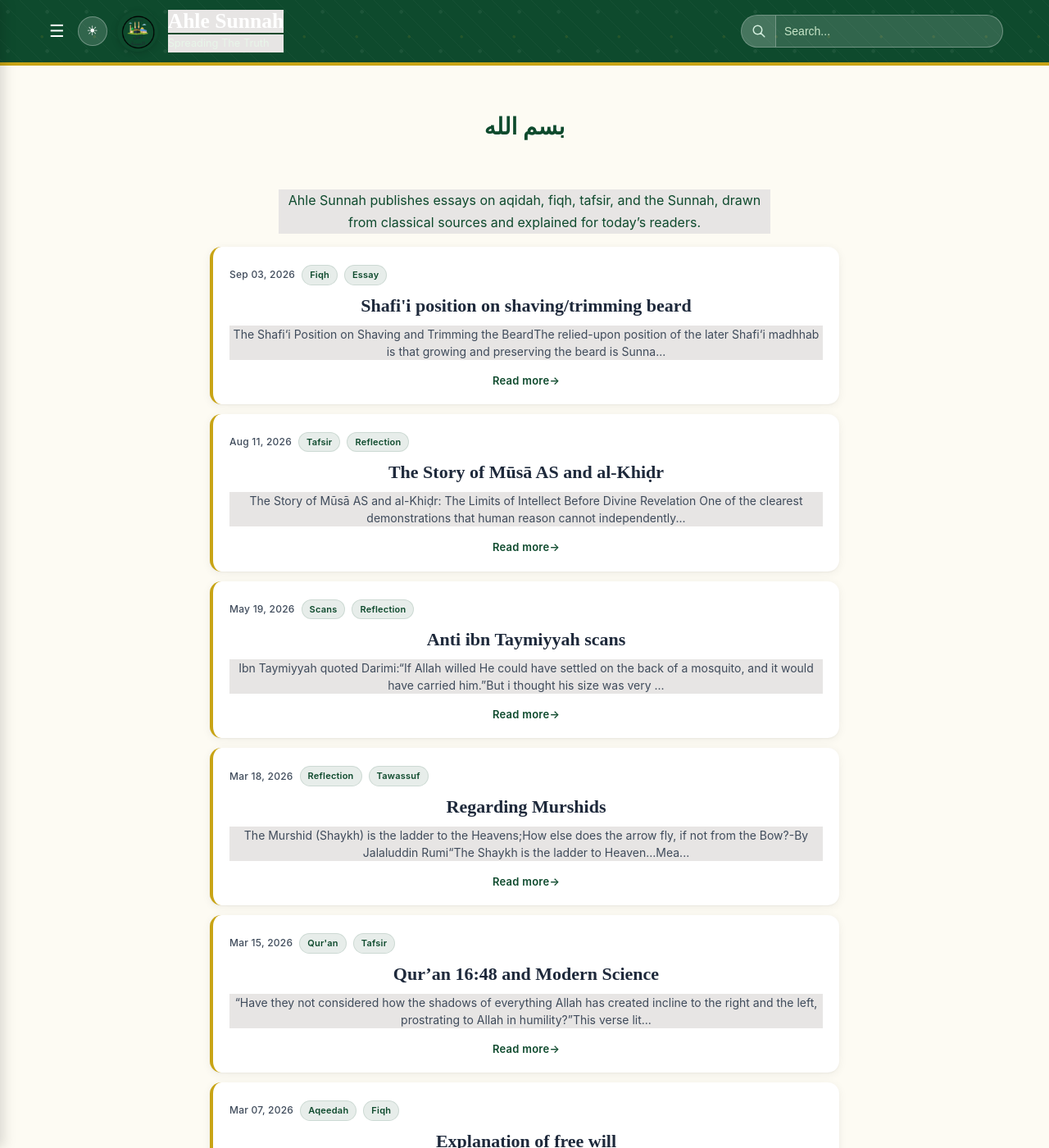
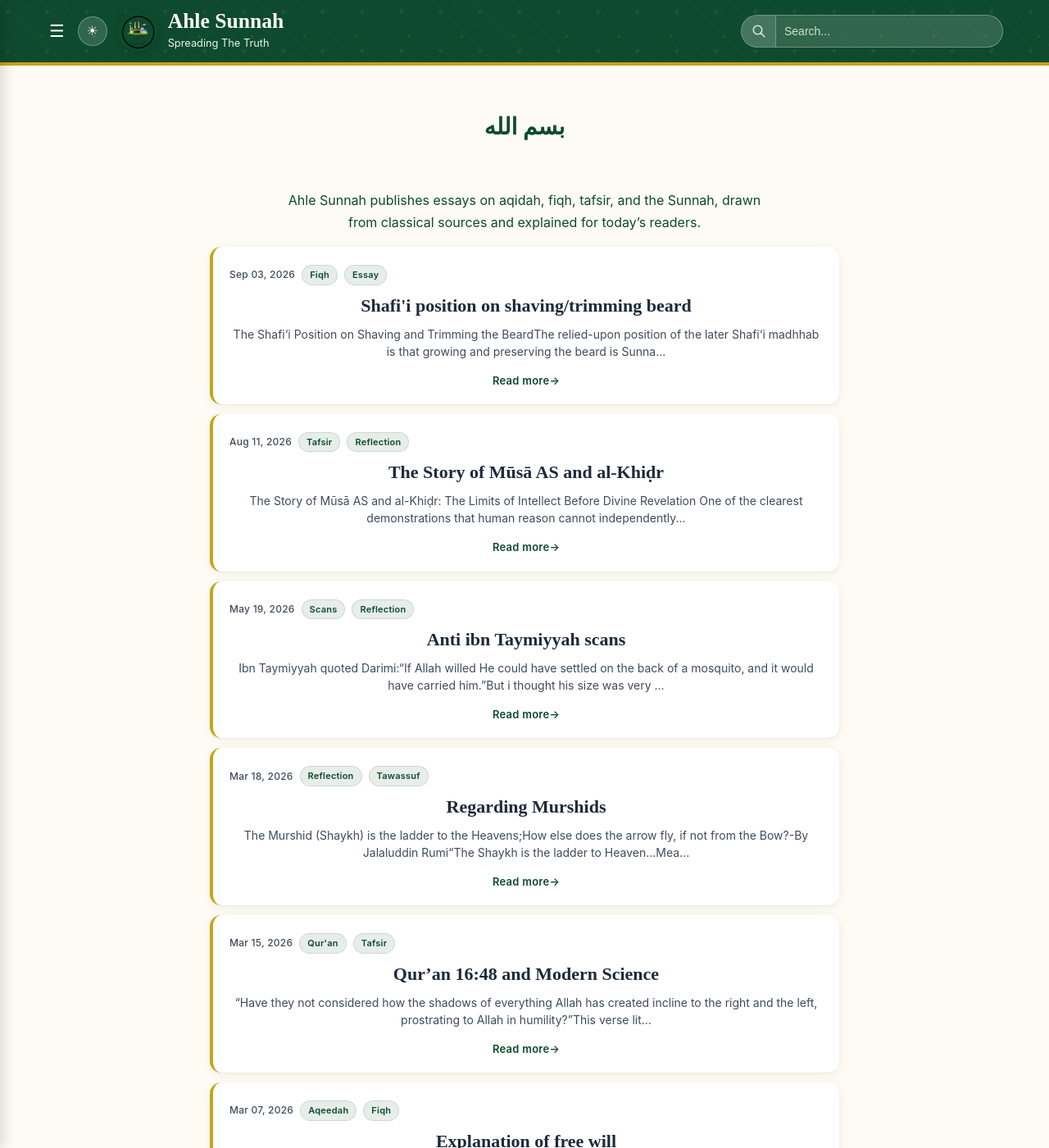
Before and after one commit to Fali17/ahlesunnah, a Jekyll site: the page built from index.html, in a window 1280 px wide and 1400 px high. Shown: the whole window at 82% size. Built offline with Jekyll 4.4.1, drawn with Linux system fonts in a browser that asks for light colours; the list of posts is cut into pages by our own code.

Commit message:
Update main.css

```diff
--- a/assets/css/main.css
+++ b/assets/css/main.css
@@ -25,7 +25,7 @@ html[data-theme="dark"] {
   --header-muted: #c8e6c9;
 }
 
-html[data-theme="dark"] body,p {
+html[data-theme="dark"] body {
   background: var(--border);
   color: :#ffffff;
   font-color:#ffffff;
```
